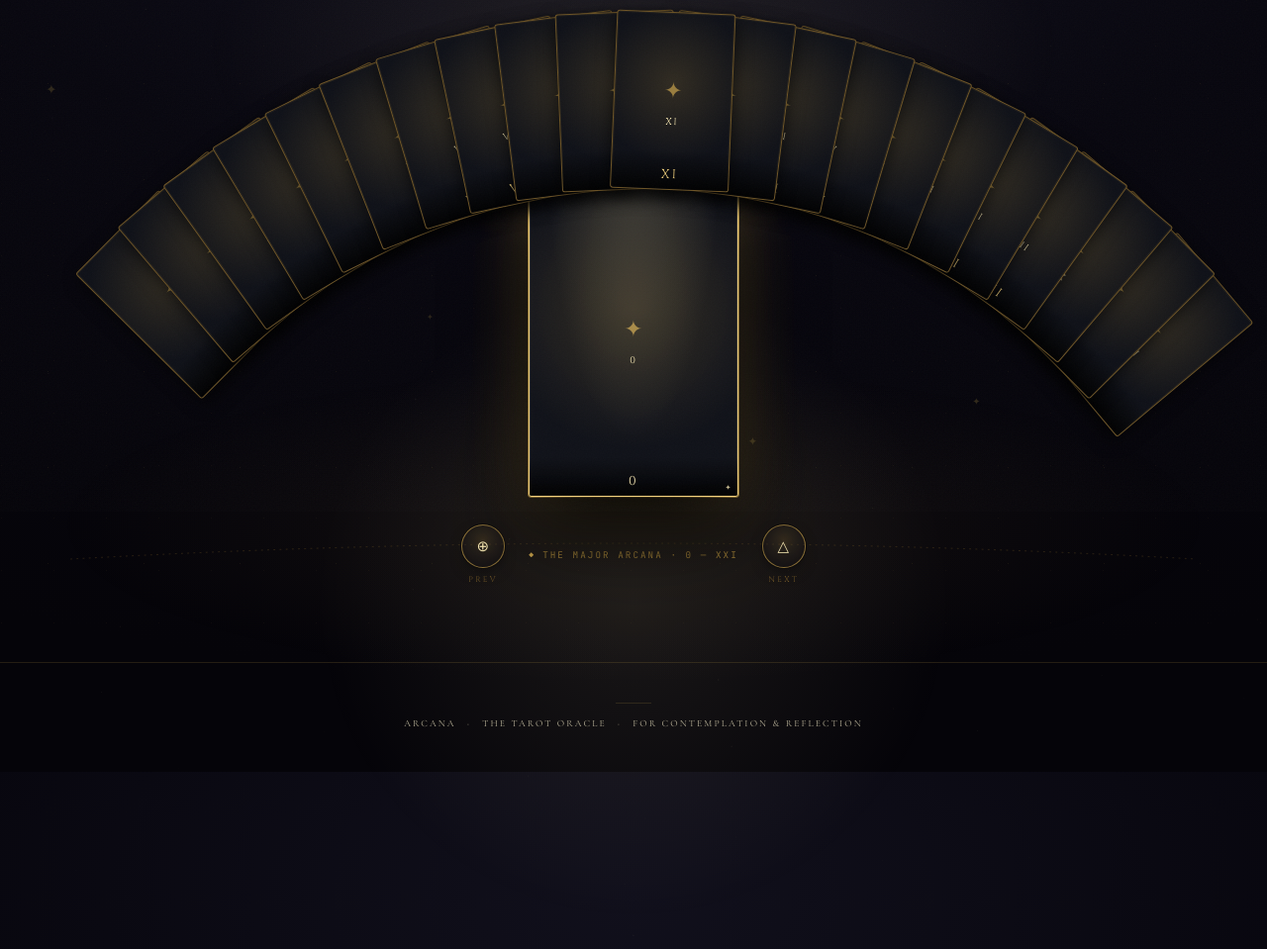
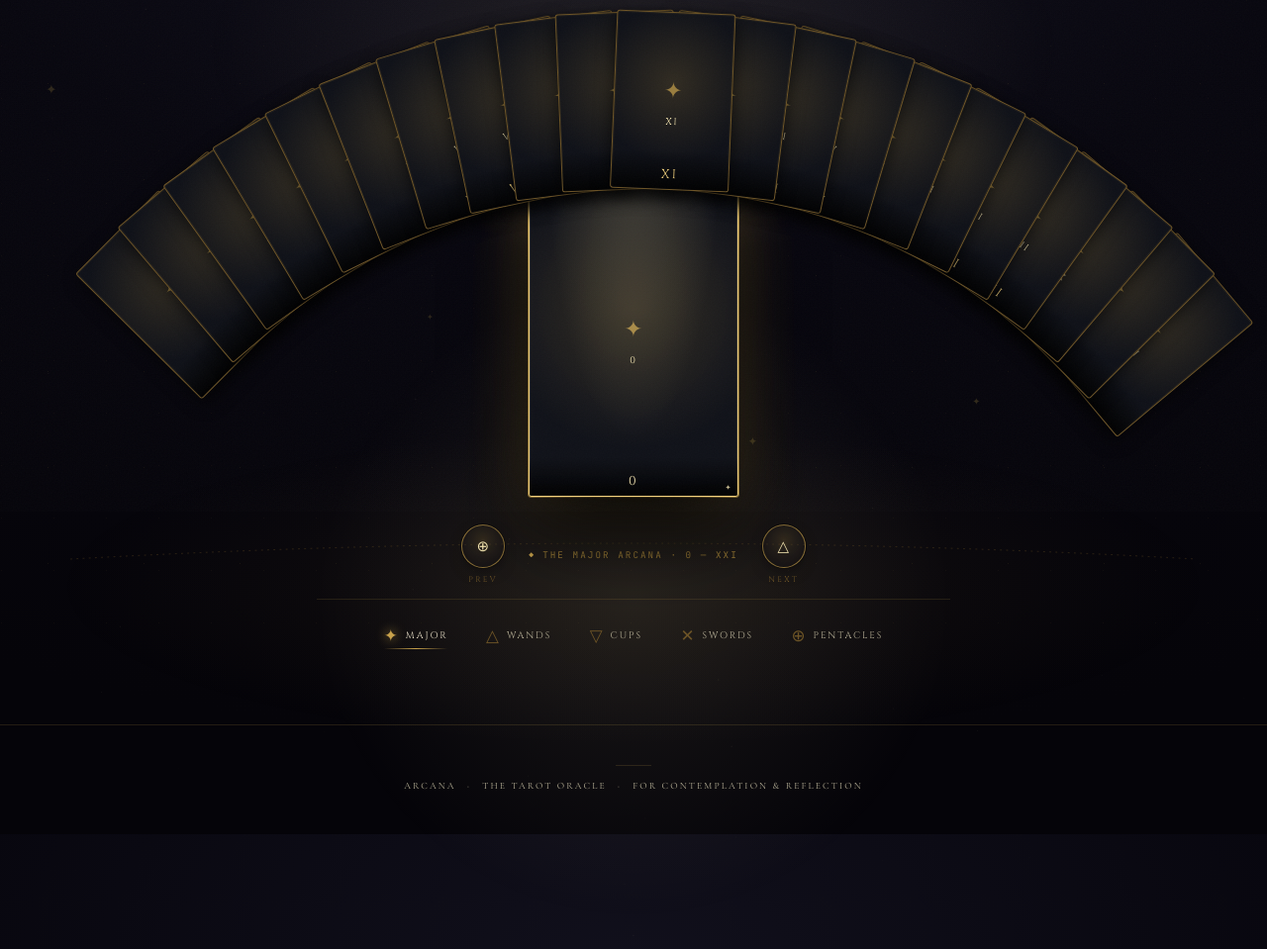
Before and after one commit to dilyana-git/Tarot-app, a Flask app: page /cards in a window 1280 px wide. Shown: the part 283-1242 px from the top of the page at 99% size. Run offline with Flask 3, Linux system fonts and the light colour scheme; some web fonts are replaced.

Commit message:
Add bottom suit switcher to the deck spread view
On the full-deck spread, the suit filters lived only in the hero, so
switching suits meant scrolling back to the top. Add a compact suit
switcher at the foot of the spread (Major + the four suits), wired to
the same activateTile() as the hero tiles and kept in sync with their
active state. Clicking one switches the suit and brings the top of the
newly selected arc just below the navbar, so another suit is always one
click away without scrolling back up. Only rendered in the spread view,
not the filtered grid.

```diff
--- a/static/css/style.css
+++ b/static/css/style.css
@@ -1431,6 +1431,49 @@ a:hover { color: var(--gold-pale); }
   color: var(--gold-dim); opacity: .7;
   margin-top: .1rem;
 }
+
+/* Bottom suit switcher — a compact echo of the hero filters at the foot of the
+   spread, so the reader can jump to another suit without scrolling back up.
+   Shares the top tiles' accent-underline idiom in a single horizontal row. */
+.suit-switch {
+  display: flex; flex-wrap: wrap; justify-content: center; gap: .2rem;
+  max-width: 640px; margin: .5rem auto 0;
+  padding-top: 1.25rem;
+  border-top: 1px solid color-mix(in srgb, var(--gold-300) 14%, transparent);
+  position: relative; z-index: 6;
+}
+.suit-switch-btn {
+  display: inline-flex; align-items: center; gap: .5rem;
+  padding: .55rem 1.1rem;
+  background: none; border: none; cursor: pointer;
+  color: var(--gold-500);
+  transition: color .22s;
+  position: relative;
+}
+.suit-switch-btn::after {
+  content: '';
+  position: absolute; left: 18%; right: 18%; bottom: .25rem;
+  height: 1px;
+  background: linear-gradient(90deg, transparent, var(--tile-accent, var(--gold-300)), transparent);
+  opacity: 0; transition: opacity .3s;
+}
+.suit-switch-btn:hover { color: var(--gold-300); }
+.suit-switch-btn:hover::after { opacity: .5; }
+.suit-switch-btn--active { color: var(--gold-200); }
+.suit-switch-btn--active::after { opacity: 1; }
+.suit-switch-sigil {
+  font-size: 1.05rem; line-height: 1; color: var(--gold-500);
+  transition: color .25s, filter .25s;
+}
+.suit-switch-btn--active .suit-switch-sigil {
+  color: var(--tile-accent); filter: drop-shadow(0 0 6px currentColor);
+}
+.suit-switch-name {
+  font-family: var(--font-display); font-size: .6rem; letter-spacing: var(--track-label);
+  text-transform: uppercase; color: var(--parchment-dim);
+  transition: color .22s;
+}
+.suit-switch-btn--active .suit-switch-name { color: var(--parchment); }
 
 /* ============================================================
    SPREAD TABLE (Direction C)
--- a/templates/cards.html
+++ b/templates/cards.html
@@ -85,6 +85,32 @@
       </button>
     </div>
   </div>
+
+  <!-- Bottom suit switcher — mirrors the hero filters at the foot of the
+       spread, so another suit is always one click away without scrolling
+       back up. Wired to the same activateTile() as the top tiles. -->
+  <nav class="suit-switch" id="suitSwitch" aria-label="Jump to another suit">
+    <button class="suit-switch-btn suit-switch-btn--active" data-suit="major" style="--tile-accent:var(--suit-major)">
+      <span class="suit-switch-sigil" aria-hidden="true">✦</span>
+      <span class="suit-switch-name">Major</span>
+    </button>
+    <button class="suit-switch-btn" data-suit="wands" style="--tile-accent:var(--suit-wands)">
+      <span class="suit-switch-sigil" aria-hidden="true">△</span>
+      <span class="suit-switch-name">Wands</span>
+    </button>
+    <button class="suit-switch-btn" data-suit="cups" style="--tile-accent:var(--suit-cups)">
+      <span class="suit-switch-sigil" aria-hidden="true">▽</span>
+      <span class="suit-switch-name">Cups</span>
+    </button>
+    <button class="suit-switch-btn" data-suit="swords" style="--tile-accent:var(--suit-swords)">
+      <span class="suit-switch-sigil" aria-hidden="true">✕</span>
+      <span class="suit-switch-name">Swords</span>
+    </button>
+    <button class="suit-switch-btn" data-suit="pentacles" style="--tile-accent:var(--suit-pentacles)">
+      <span class="suit-switch-sigil" aria-hidden="true">⊕</span>
+      <span class="suit-switch-name">Pentacles</span>
+    </button>
+  </nav>
 
   <!-- Back-to-filter button — the reverse of the suit-tile click handler's
        scroll-into-view: jumps back up to the suit-tile filters once the
@@ -360,6 +386,9 @@
   function activateTile(suit) {
     document.querySelectorAll('.suit-tile').forEach(b => b.classList.remove('suit-tile--active'));
     document.querySelector(`.suit-tile[data-suit="${suit}"]`)?.classList.add('suit-tile--active');
+    // Keep the bottom switcher's highlight in sync with the top tiles.
+    document.querySelectorAll('.suit-switch-btn').forEach(b => b.classList.remove('suit-switch-btn--active'));
+    document.querySelector(`.suit-switch-btn[data-suit="${suit}"]`)?.classList.add('suit-switch-btn--active');
 
     if (pageTitle) pageTitle.textContent = SUIT_TITLES[suit] || 'The Deck';
 
@@ -422,6 +451,17 @@
   });
   suitNavPrev?.addEventListener('click', () => activateTile(suitNavPrev.dataset.suit));
   suitNavNext?.addEventListener('click', () => activateTile(suitNavNext.dataset.suit));
+
+  /* ── Bottom suit switcher ───────────────────────────────── */
+  // Switch from where the reader already is, then bring the top of the newly
+  // selected suit's arc just below the navbar (.st-wrap has scroll-margin-top)
+  // so they see it from the start without hunting for the hero filters.
+  document.querySelectorAll('.suit-switch-btn').forEach(btn => {
+    btn.addEventListener('click', () => {
+      activateTile(btn.dataset.suit);
+      spreadView?.scrollIntoView({ behavior: 'smooth', block: 'start' });
+    });
+  });
 
   /* ── Back-to-filter button ──────────────────────────────── */
   // Shows once the suit-tile filters scroll out of view (above the fixed
```
